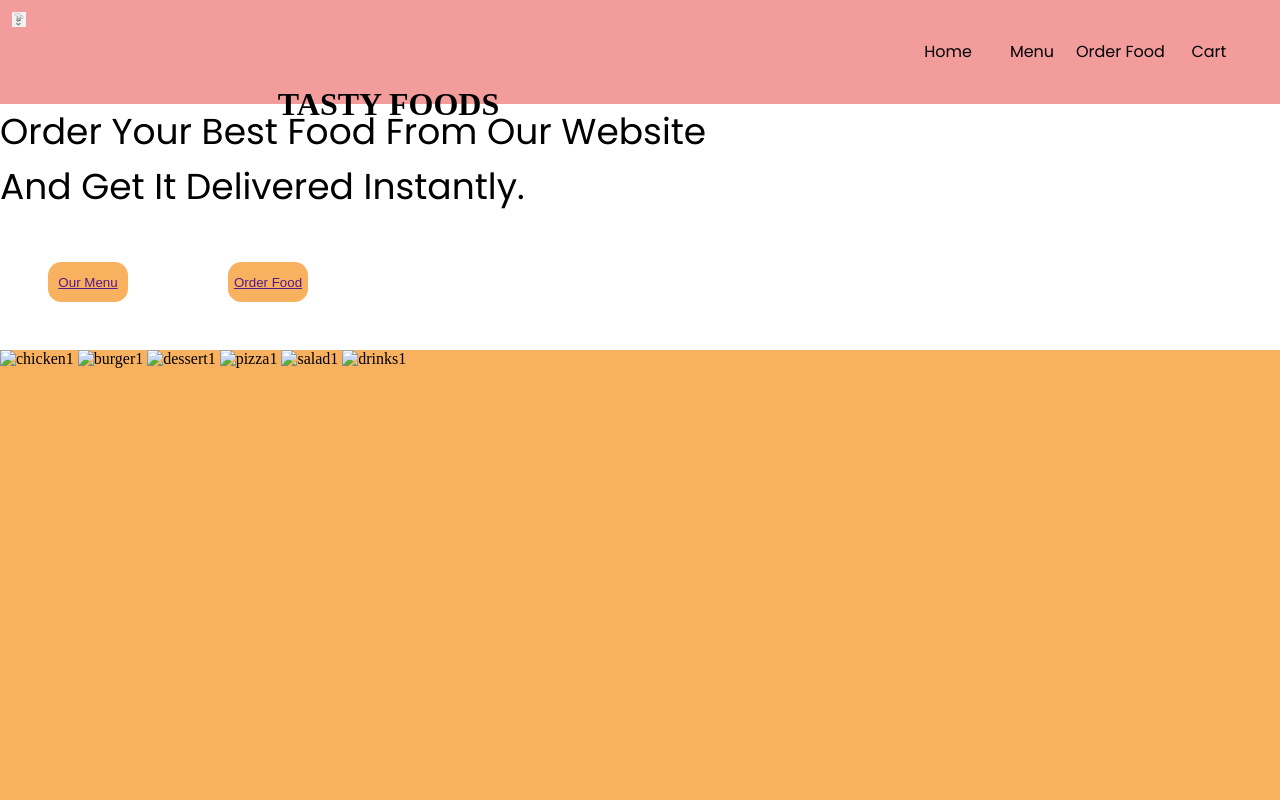
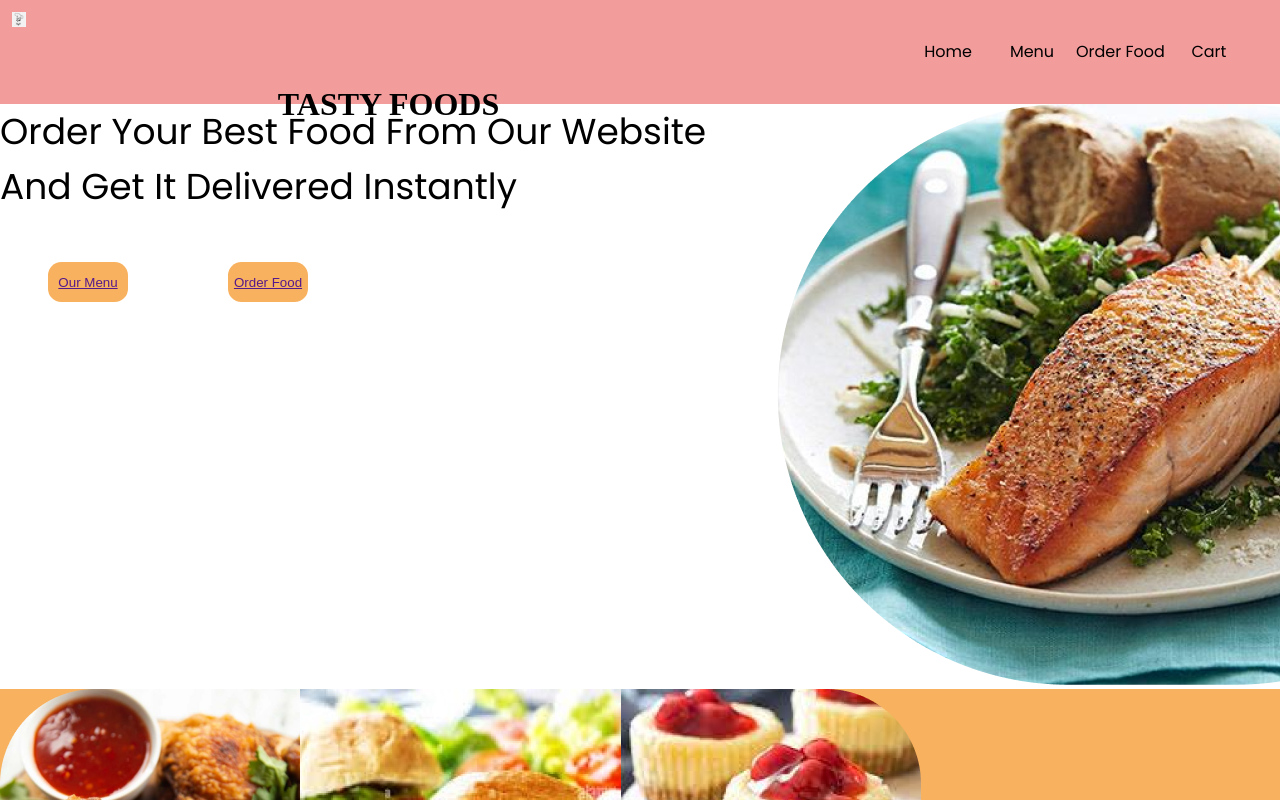
Before and after one commit to OkelloSam21/tasty-food, a plain HTML site: page index.html in a window 1280 px wide. Shown: the top 800 px of the page. Drawn offline with Linux system fonts and the light colour scheme; a web font is replaced by a local one.

Commit message:
update index.html

```diff
--- a/index.html
+++ b/index.html
@@ -40,9 +40,10 @@
             <div class="tasty-food">
                     <div class="description-text">
                     <h1>TASTY FOODS</h1>
+                    <!-- <br><br><br> -->
                     <p>
                         order your best food from our website and
-                        get it delivered instantly.
+                        get it delivered instantly
                     </p>
                     </div>
                     <div>
@@ -51,18 +52,13 @@
                     </div>
             </div>
             <div class="description-image">
-                <!-- <img src="./Assets/Images/Pan-Seared Salmon with kale and apple salad 1.png" alt="Pan-Seared Salmon with kale and"> -->
+                <img src="/Assets/Images/Pan-Seared-Salmon-with-kale-and-apple-salad-1.png" alt="Pan-Seared Salmon with kale and apple salad">
             </div>
         </div>
 
         <div class="recipe-container">
             <div class="recipe-images">
-                <img src="" alt="chicken1">
-                <img src="" alt="burger1">
-                <img src="" alt="dessert1">
-                <img src="" alt="pizza1">
-                <img src="" alt="salad1">
-                <img src="" alt="drinks1">
+                <img src="./Assets/Images/Group18.png" alt="group18">
             </div>
         </div>
 
```
